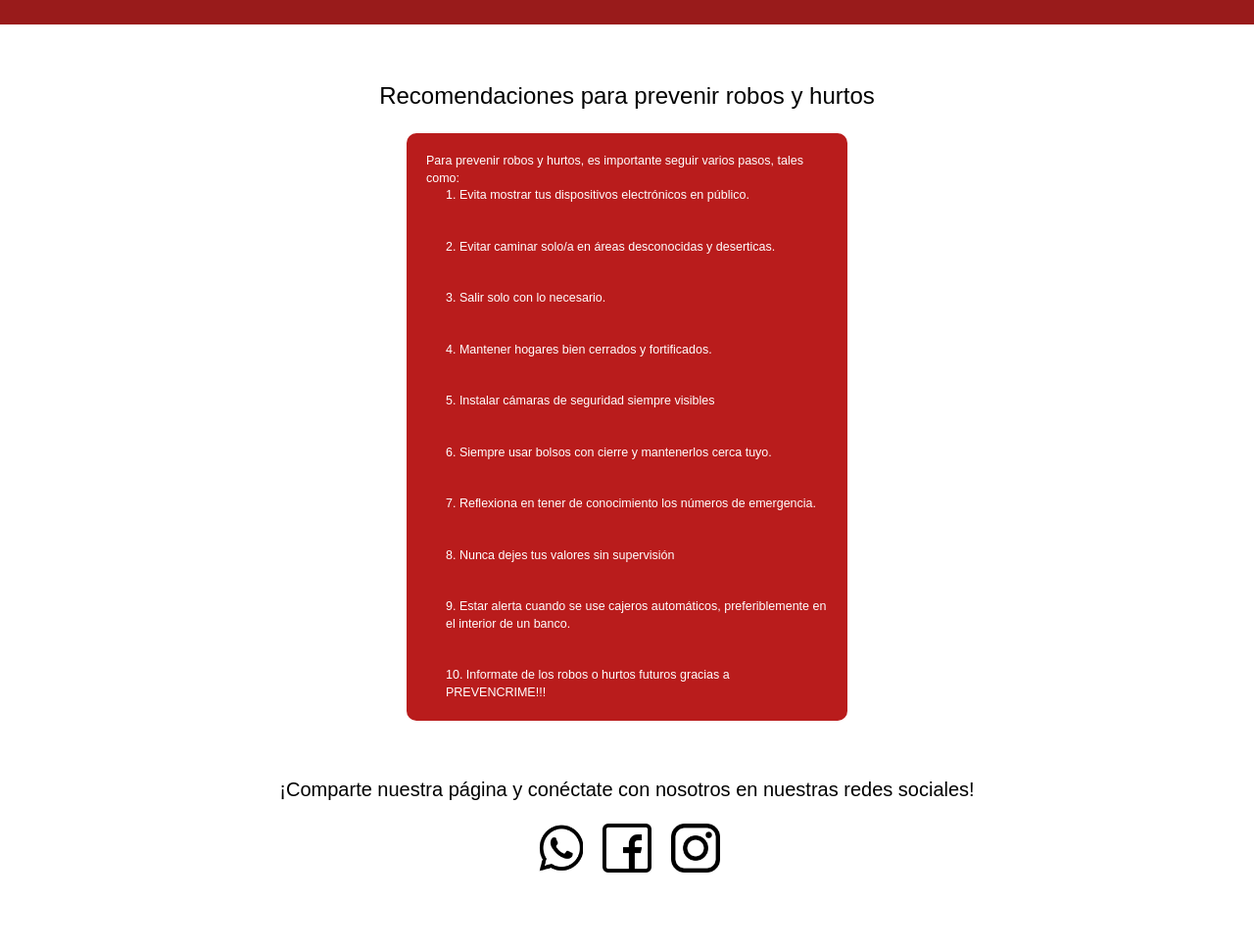
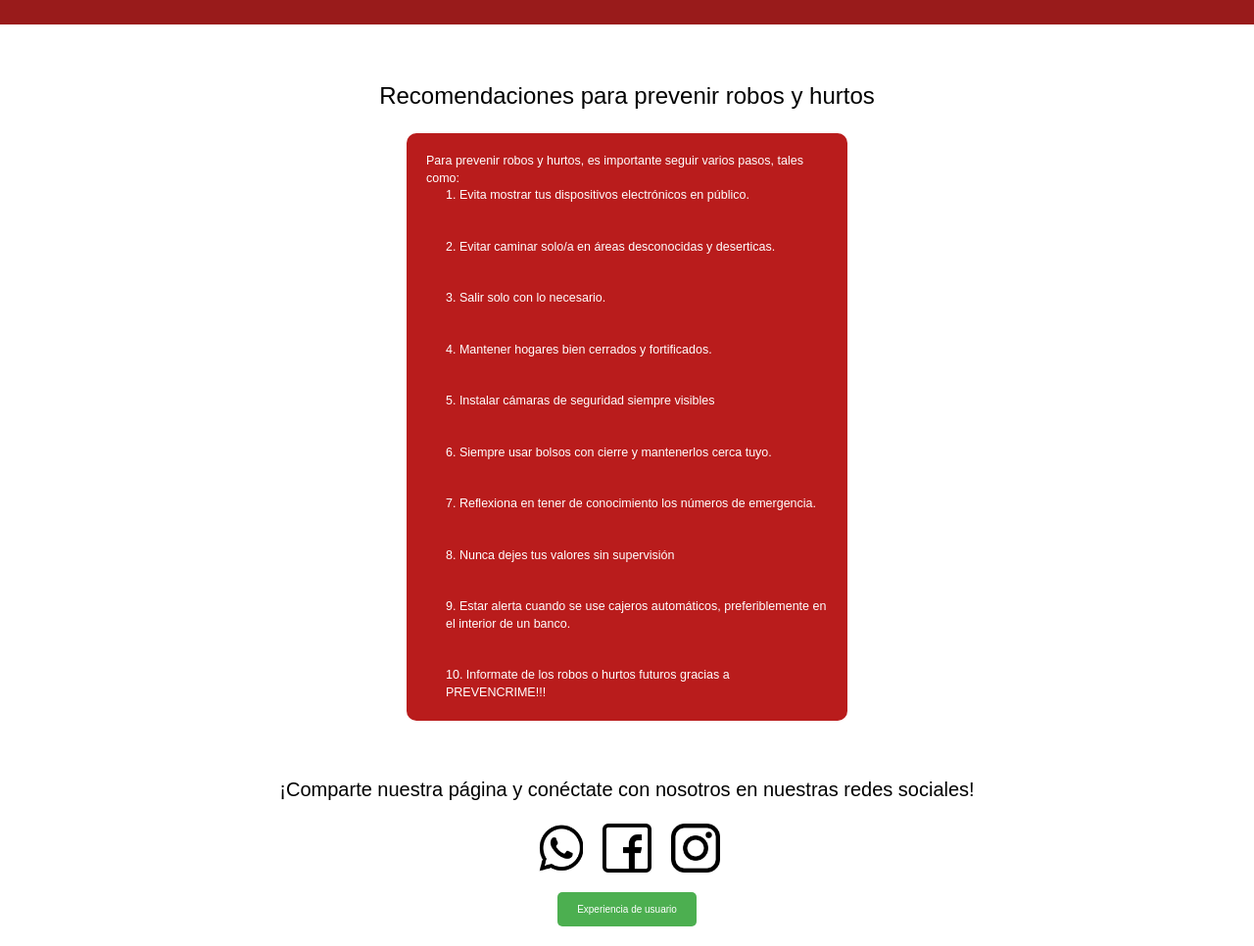
Before and after one commit to luisMederos4848/PrevenCrime, a website: page views/Recomendaciones/index.html in a window 1280 px wide. Shown: the whole page at 98% size. Before the commit the page ends 911 px from the top, so only its background shows below. Drawn offline with nearby package versions, Linux system fonts and the light colour scheme.

Commit message:
Update index.html

```diff
--- a/views/Recomendaciones/index.html
+++ b/views/Recomendaciones/index.html
@@ -56,6 +56,16 @@
                 <a href="https://www.instagram.com/prevencrime?igsh=MTBwbjljOGlwMmpkMg%3D%3D&utm_source=qr"><img src="instagram-icon.png" alt="Instagram"></a>
             </div>
         </section>
+
+         <div style="text-align: center; margin-top: 20px;">
+            <a href="https://docs.google.com/forms/d/e/1FAIpQLScbcPXSiCZyHSL9qF4OK8PzWS43LoXskJVLFM1K4hdNYo5aiw/viewform" target="_blank">
+                <button style="padding: 10px 20px; background-color: #4CAF50; color: white; border: none; border-radius: 5px; cursor: pointer;">
+                    Experiencia de usuario
+                </button>
+            </a>
+        </div>
+
+
     </main>
     <script src="/Components/nav.js"></script>
 </body>
```
